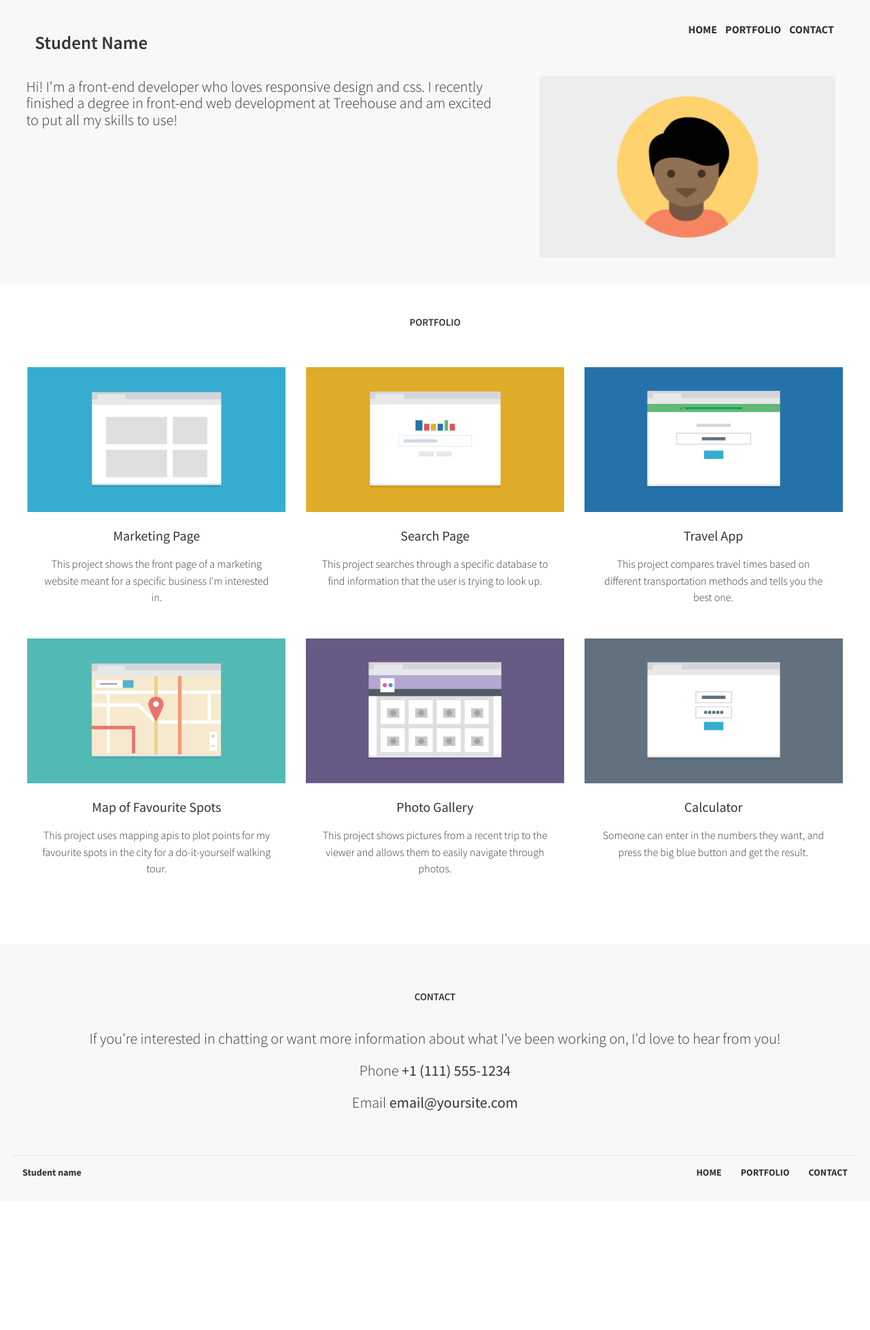
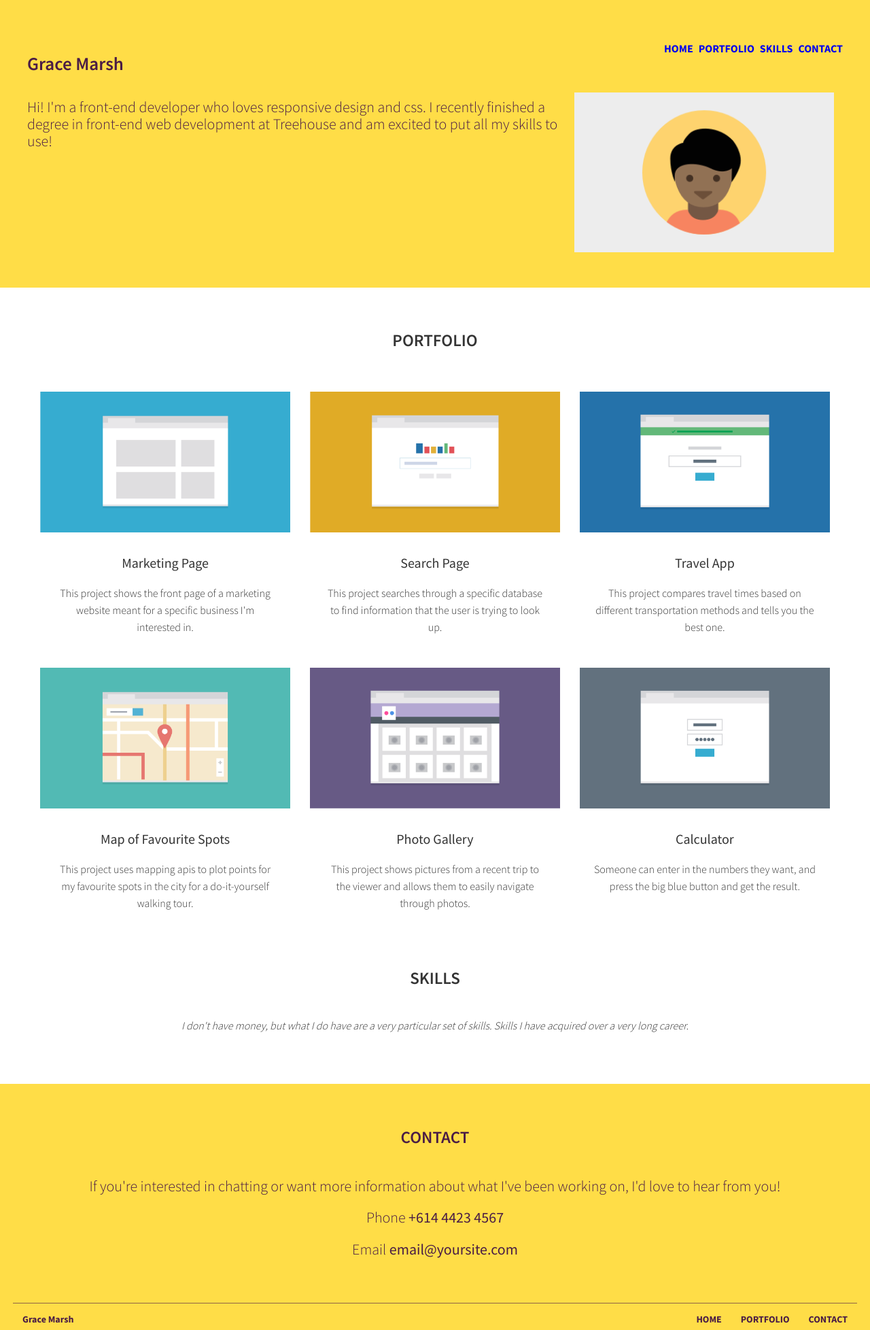
Before and after one commit to gracemarsh/responsive-profile-from-mockups, a plain HTML site: page index.html in a window 1280 px wide. Shown: the whole page at 68% size. Before the commit the page ends 1766 px from the top, so only its background shows below. Drawn offline with nearby package versions, Linux system fonts and the light colour scheme.

Commit message:
Update before submission

```diff
--- a/css/styles.css
+++ b/css/styles.css
@@ -16,16 +16,15 @@ body {
 h1 {
     font-weight: 600;
     font-size: 27px;
+    color: #4A1C45;
 }
 h2 {
     font-weight: 600;
-    font-size: 15px;
-    margin: 2em 0 1em;
+    font-size: 25px;
 }
 h3 {
     font-size: 20px;
     font-weight: 500;
-    margin: 0.5em;
 }
 p {
     font-weight: 100;
@@ -37,30 +36,35 @@ ul {
 }
 li {
     list-style: none;
+    color: #4A1C45;
+}
+#intro {
+    color: #4A1C45;
+    padding: 0;
+}
+footer {
+    color: #4A1C45;
 }
 /* || Main Styles ===================== */
 main {
     padding-bottom: 2em;
+    margin: 1em;
     flex: 1;  /* || This makes it a sticky footer (ASK TRIS: What do you call a sticky footer that does go over the main content? ===================== */
 }
 img {
     max-width: 100%;
     margin: auto;
-    padding: 1em;
     display: block;
 }
 .dp {
     max-width: 200px;
-    padding: 1em 0 0;
 }
 header {
-    background:rgb(248, 248, 248);
+    background: #FFDD47;
     margin: 0;
-    padding: 0.5em 0 1em;
     width: 100%;
 }
 .button {
-    border: 2px solid rgb(248, 248, 248);
     background-color: rgb(255, 255, 255);
     padding: 6px;
     margin: 1vw 3vw;
@@ -68,21 +72,26 @@ header {
     font-size: 14px;
     font-weight: 700;
 }
+#top {
+    margin: 40px;
+}
 footer {
     padding: 20px 0;
-    background-color: rgb(248, 248, 248);
+    background-color: #FFDD47;
 }
 .contact-me-now {
     font-weight: 500;
 }
 footer a {
-    text-decoration: none;
-    color: rgb(52, 52, 52);
+    color: #4A1C45;
     font-weight: 500;
     font-size: 14px;
 }
+a {
+    text-decoration: none;
+}
 .below-footer {
-    border-top: thin solid rgb(226, 226, 226);
+    border-top: thin solid #4A1C459E;
     padding: 0.5em 0;
     margin: 0 1em;
 }
@@ -92,11 +101,12 @@ footer a {
 .back-footer {
     float: right;
 }
-#home-footer, #portfolio-footer, #contact-footer {
+#home-footer, #portfolio-footer, #skills-footer, #contact-footer {
     display: none;
 }
-
-
+h2 {
+    padding: 1em 0;
+}
 /* || Media Queries ===================== */
 @media (min-width: 768px) {
     header {
@@ -110,27 +120,23 @@ footer a {
         margin: 0;
         align-items: flex-start;
     }
-    #container {
+    #intro {
         font-size: 22px;
         text-align: left;
-        padding: 0 3vw;
     }
     .dp {
         order: 1;
-        margin: 1em;
         min-width: 300px;
-        padding: 0;
     }
     .nav {
         display: flex;
         flex-direction: row;
+        justify-content: center;
     }
     h1 {
         margin-top: 1.5em;
     }
-    h2 {
-        padding: 1em 0;
-    }
+
     .button {
         background: none;
         font-size: 16px;
@@ -195,11 +201,9 @@ footer a {
         width: 100%;
         display: flex;
         justify-content: space-between;
-        padding: 0 4vw;
     }
     .dp {
         min-width: 34%;
-        margin-right: 4vw;
     }
     .portfolio {
         width: 33%;
--- a/index.html
+++ b/index.html
@@ -14,23 +14,27 @@
 
 <body>
     <header>
-        <div class="top-header">
-            <h1>Student Name</h1>
-                <ul class="nav">
-                    <li class="button">HOME</li>
-                    <li class="button">PORTFOLIO</li>
-                    <li class="button">CONTACT</li>
-                </ul>
-        </div>
-        <div class="wrapper">
-            <img class="dp" src="images/responsive-layout-profile.png" alt="profile image">
-            <p id="container"> Hi! I'm a front-end developer who loves responsive design and css. I recently finished a degree in front-end web development at Treehouse and am excited to put all my skills to use!</p>
-        </div>
+        <section id="top">
+            <nav class="top-header">
+                <h1 id="home">Grace Marsh</h1>
+                    <ul class="nav">
+                        <li class="button"><a href="#home">HOME</a></li>
+                        <li class="button"><a href="#portolio-section">PORTFOLIO</a></li>
+                        <li class="button"><a href="#skills">SKILLS</a></li>
+                        <li class="button"><a href="#contact">CONTACT</a></li>
+                    </ul>
+                </nav>
+
+            <div class="wrapper">
+                <img class="dp" src="images/responsive-layout-profile.png" alt="profile image">
+                <p id="intro"> Hi! I'm a front-end developer who loves responsive design and css. I recently finished a degree in front-end web development at Treehouse and am excited to put all my skills to use!</p>
+            </div>
+        </section>
     </header>
 
     <main>
-        <h2>PORTFOLIO</h2>
-        <div class="articles">
+        <h2 id="portolio-section">PORTFOLIO</h2>
+        <section class="articles">
             <div class="portfolio">
                 <img src="images/portfolio-1.png" alt="graphic of portfolio">
                 <h3>Marketing Page</h3>
@@ -66,21 +70,26 @@
                 <h3>Calculator</h3>
                 <p>Someone can enter in the numbers they want, and press the big blue button and get the result.</p>
             </div>
+        </section>
 
-        </div>
+        <section>
+            <h2 id="skills">SKILLS</h2>
+            <p><em>I don't have money, but what I do have are a very particular set of skills. Skills I have acquired over a very long career.</em></p>
+        </section>
     </main>
 
     <footer>
-        <h2>CONTACT</h2>
+        <h2 id="contact">CONTACT</h2>
             <p class="interested">If you're interested in chatting or want more information about what I've been working on, I'd love to hear from you!</p>
-            <p class="interested">Phone <a class="contact-me-now" href="#">+1 (111) 555-1234</a></p>
+            <p class="interested">Phone <a class="contact-me-now" href="tel:+614 4423 4567">+614 4423 4567</a></p>
             <p class="interested" id="email" >Email <a class="contact-me-now" href="mailto:email@yoursite.com?subject=G'day!">email@yoursite.com</a></p>
             <ul class="below-footer">
-                <li class="name-footer"><a href="#">Student name</a></li>
-                <li class="back-footer"><a href="#">BACK TO TOP</a></li>
-                <li id="home-footer"><a href="#">HOME</a></li>
-                <li id="portfolio-footer"><a href="#">PORTFOLIO</a></li>
-                <li id="contact-footer"><a href="#">CONTACT</a></li>
+                <li class="name-footer"><a href="#home">Grace Marsh</a></li>
+                <li class="back-footer"><a href="#home">BACK TO TOP</a></li>
+                <li id="home-footer"><a href="#home">HOME</a></li>
+                <li id="portfolio-footer"><a href="#portolio-section">PORTFOLIO</a></li>
+                <li id="skills-footer"><a href="#skills">SKILLS</a></li>
+                <li id="contact-footer"><a href="#contact">CONTACT</a></li>
             </ul>
     </footer>
 </body>
```
Also changed, not shown: images/grace.jpg (added), 1 other file.
